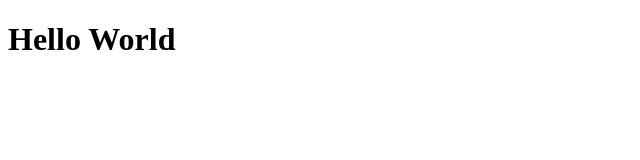
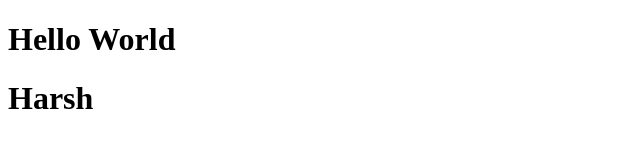
Before and after one commit to harsh-singh-repository/demo-repo, a plain HTML site: page index.html in a window 1280 px wide. Shown: the whole page, without its empty margins (0-640 px from the left). Drawn offline with Linux system fonts and the light colour scheme.

Commit message:
Added index.html
some description

```diff
--- a/index.html
+++ b/index.html
@@ -8,5 +8,6 @@
 </head>
 <body>
     <h1>Hello World</h1>
+    <h1>Harsh</h1>
 </body>
 </html>
```
